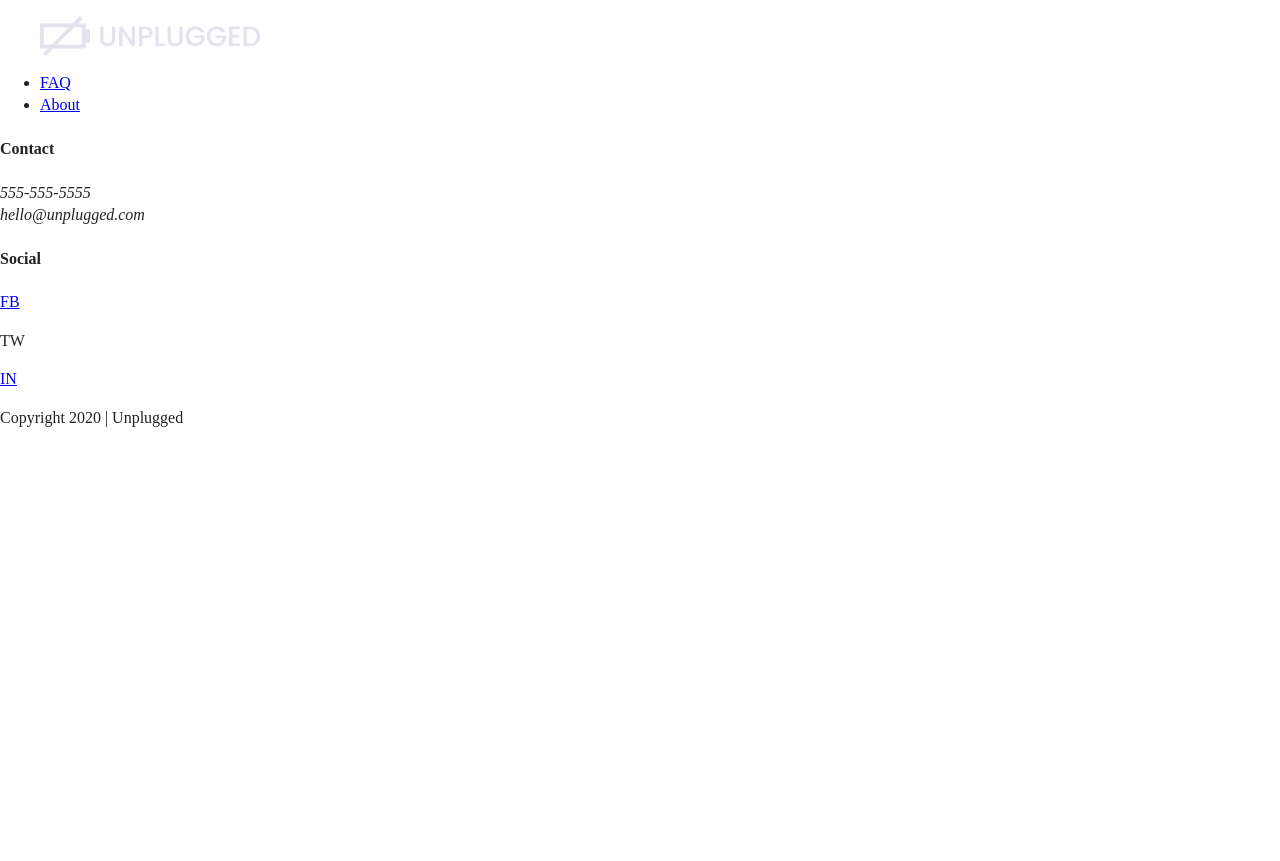
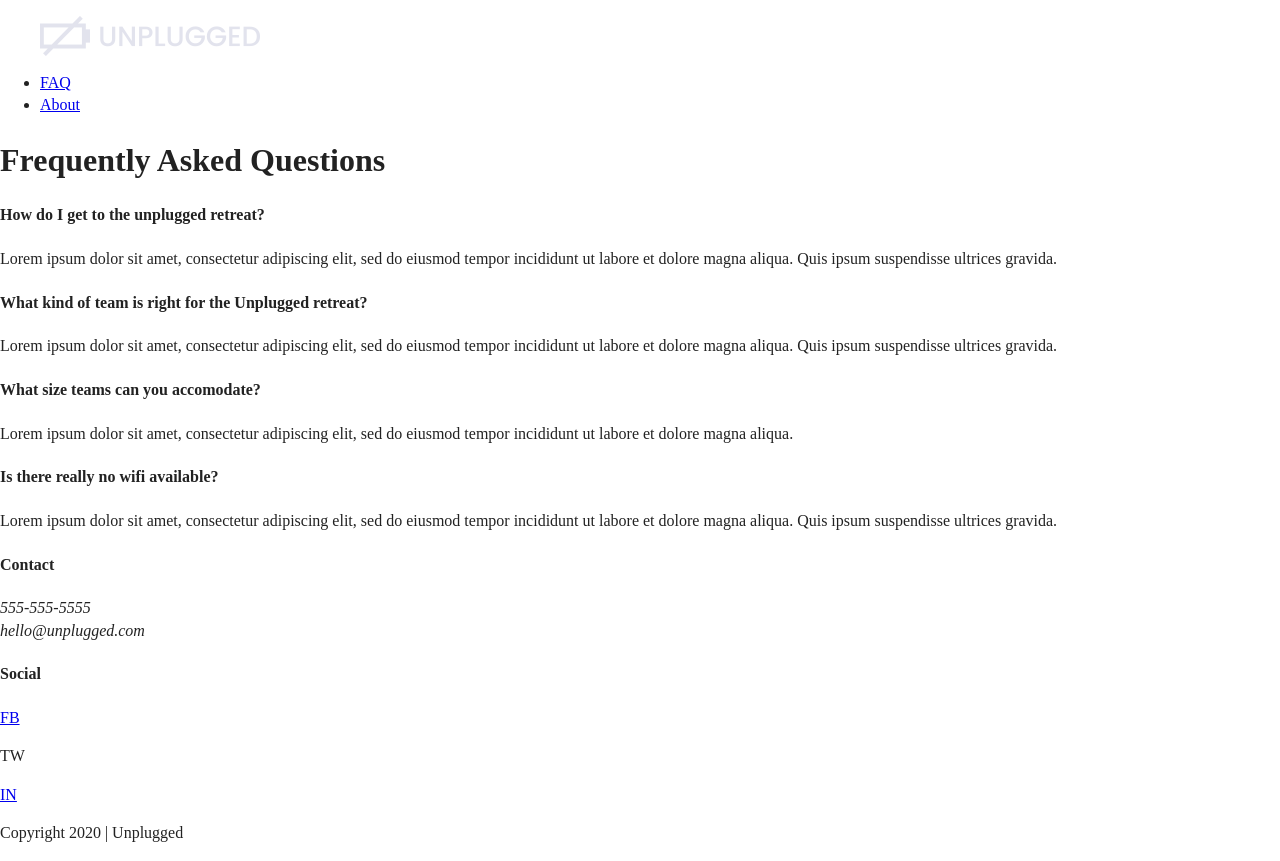
Before and after one commit to perrycq/unplugged-retreat, a website: page faq/index.html in a window 1280 px wide. Before the commit the page ends 800 px from the top, so only its background shows below. Drawn offline with Linux system fonts and the light colour scheme; files that its build step writes are made by us from their sources; files whose address does not match are found by name.

Commit message:
Updated the about page, and finished the faq

```diff
--- a/faq/index.html
+++ b/faq/index.html
@@ -42,11 +42,45 @@
 
   <main>
 
-    <section class="hero-area">
+    <section class="faq-area">
+      <div class="content-wrapper">
+        <h1>
+          Frequently Asked Questions
+        </h1>
+        <div class="faq-content">
+          <h4>
+            How do I get to the unplugged retreat?
+          </h4>
+          <p>
+            Lorem ipsum dolor sit amet, consectetur adipiscing elit, sed do eiusmod tempor incididunt ut labore et dolore magna aliqua. Quis ipsum suspendisse ultrices gravida.
+          </p>
+        </div>
+        <div class="faq-content">
+          <h4>
+            What kind of team is right for the Unplugged retreat?
+          </h4>
+          <p>
+            Lorem ipsum dolor sit amet, consectetur adipiscing elit, sed do eiusmod tempor incididunt ut labore et dolore magna aliqua. Quis ipsum suspendisse ultrices gravida.
+          </p>
+        </div>
+        <div class="faq-content">
+          <h4>
+            What size teams can you accomodate?
+          </h4>
+          <p>
+            Lorem ipsum dolor sit amet, consectetur adipiscing elit, sed do eiusmod tempor incididunt ut labore et dolore magna aliqua.
+          </p>
+        </div>
+        <div class="faq-content">
+          <h4>
+            Is there really no wifi available?
+          </h4>
+          <p>
+            Lorem ipsum dolor sit amet, consectetur adipiscing elit, sed do eiusmod tempor incididunt ut labore et dolore magna aliqua. Quis ipsum suspendisse ultrices gravida.
+          </p>
+        </div>
+      </div> <!-- end of content wrapper-->
     </section>
-
-    <aside>
-    </aside>
 
   </main>
 
```
Also changed, not shown: about/index.html (+9 -15 lines).
